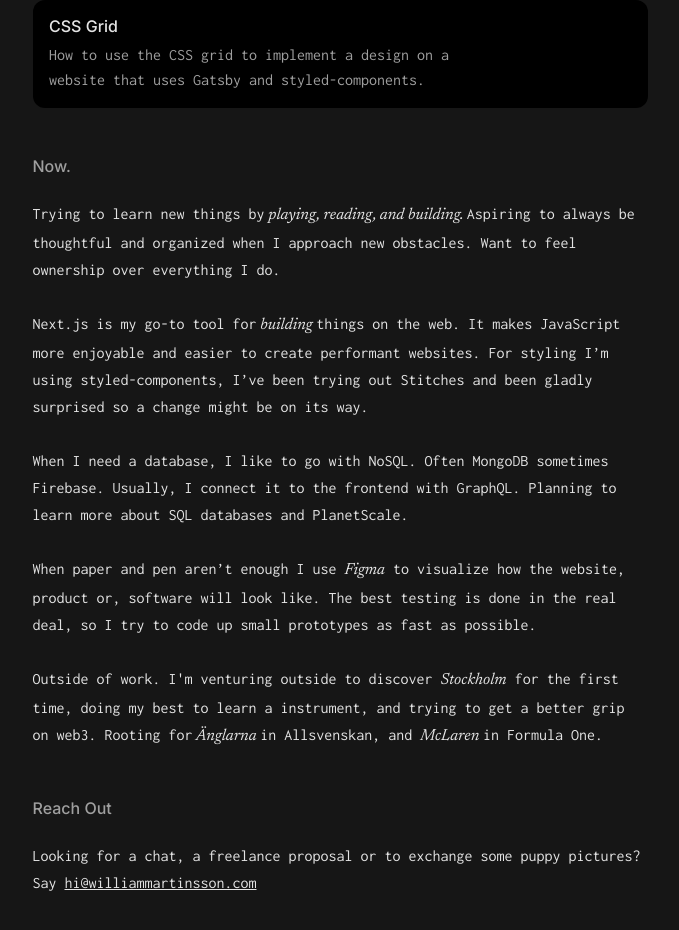
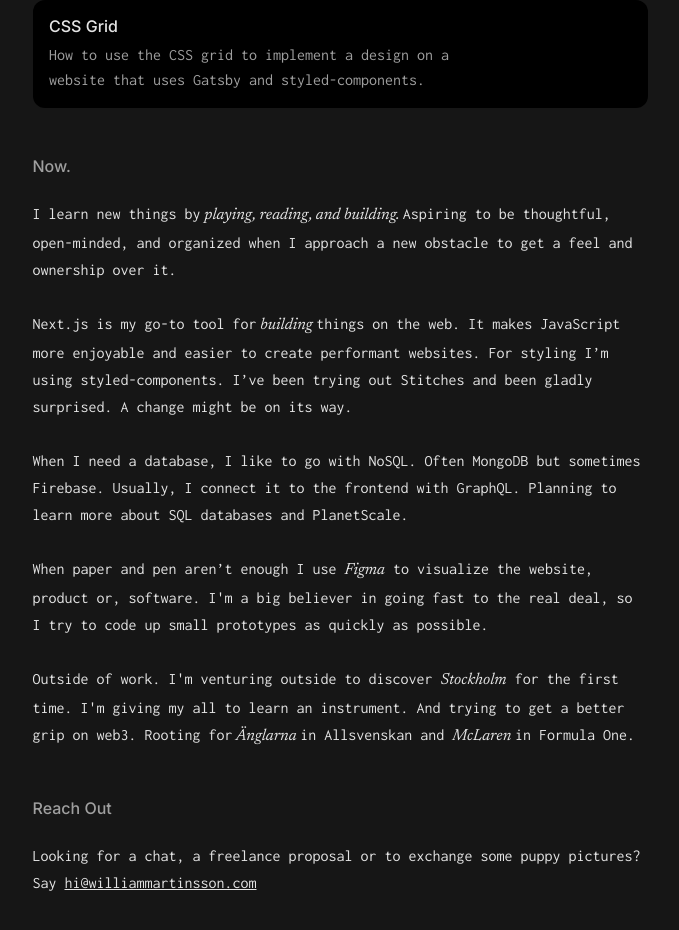
Before and after one commit to Marwil96/william, a Next.js app: page / in a window 1280 px wide. Shown: the part 1315-2245 px from the top of the page, without its empty margins (300-979 px from the left). Built offline with nearby package versions, Linux system fonts and the light colour scheme; some icons are missing.

Commit message:
new biotext

```diff
--- a/src/pages/contact.tsx
+++ b/src/pages/contact.tsx
@@ -105,7 +105,7 @@ const Contact: NextPage = () => {
 
       <SectionLabel>Now.</SectionLabel>
       <TextBlock>
-        Trying to learn new things by<strong> playing, reading, and building. </strong> Aspiring to always be thoughtful and organized when I approach new obstacles. Want to feel ownership over everything I do. <br/><br/>Next.js is my go-to tool for<strong> building </strong>things on the web. It makes JavaScript more enjoyable and easier to create performant websites. For styling I’m using styled-components, I’ve been trying out Stitches and been gladly surprised so a change might be on its way. <br/><br/>When I need a database, I like to go with NoSQL. Often MongoDB sometimes Firebase. Usually, I connect it to the frontend with GraphQL. Planning to learn more about SQL databases and PlanetScale. <br/><br/>When paper and pen aren’t enough I use <strong>Figma</strong> to visualize how the website, product or, software will look like. The best testing is done in the real deal, so I try to code up small prototypes as fast as possible. <br/><br/>Outside of work. I'm venturing outside to discover <strong>Stockholm</strong> for the first time, doing my best to learn a instrument, and trying to get a better grip on web3. Rooting for<strong> Änglarna </strong> in Allsvenskan, and <strong> McLaren </strong> in Formula One.
+        I learn new things by<strong> playing, reading, and building. </strong> Aspiring to be thoughtful, open-minded, and organized when I approach a new obstacle to get a feel and ownership over it. <br/><br/>Next.js is my go-to tool for<strong> building </strong>things on the web. It makes JavaScript more enjoyable and easier to create performant websites. For styling I’m using styled-components. I’ve been trying out Stitches and been gladly surprised. A change might be on its way. <br/><br/>When I need a database, I like to go with NoSQL. Often MongoDB but sometimes Firebase. Usually, I connect it to the frontend with GraphQL. Planning to learn more about SQL databases and PlanetScale. <br/><br/>When paper and pen aren’t enough I use <strong>Figma</strong> to visualize the website, product or, software. I'm a big believer in going fast to the real deal, so I try to code up small prototypes as quickly as possible. <br/><br/>Outside of work. I'm venturing outside to discover <strong>Stockholm</strong> for the first time. I'm giving my all to learn an instrument. And trying to get a better grip on web3. Rooting for<strong> Änglarna </strong> in Allsvenskan and <strong> McLaren </strong> in Formula One.
       </TextBlock>
     </Layout>
   )
--- a/src/pages/index.tsx
+++ b/src/pages/index.tsx
@@ -77,7 +77,7 @@ const Home: NextPage = () => {
       </CardWrapper>
       <SectionLabel>Now.</SectionLabel>
       <TextBlock>
-        Trying to learn new things by<strong> playing, reading, and building. </strong> Aspiring to always be thoughtful and organized when I approach new obstacles. Want to feel ownership over everything I do. <br/><br/>Next.js is my go-to tool for<strong> building </strong>things on the web. It makes JavaScript more enjoyable and easier to create performant websites. For styling I’m using styled-components, I’ve been trying out Stitches and been gladly surprised so a change might be on its way. <br/><br/>When I need a database, I like to go with NoSQL. Often MongoDB sometimes Firebase. Usually, I connect it to the frontend with GraphQL. Planning to learn more about SQL databases and PlanetScale. <br/><br/>When paper and pen aren’t enough I use <strong>Figma</strong> to visualize how the website, product or, software will look like. The best testing is done in the real deal, so I try to code up small prototypes as fast as possible. <br/><br/>Outside of work. I'm venturing outside to discover <strong>Stockholm</strong> for the first time, doing my best to learn a instrument, and trying to get a better grip on web3. Rooting for<strong> Änglarna </strong> in Allsvenskan, and <strong> McLaren </strong> in Formula One.
+        I learn new things by<strong> playing, reading, and building. </strong> Aspiring to be thoughtful, open-minded, and organized when I approach a new obstacle to get a feel and ownership over it. <br/><br/>Next.js is my go-to tool for<strong> building </strong>things on the web. It makes JavaScript more enjoyable and easier to create performant websites. For styling I’m using styled-components. I’ve been trying out Stitches and been gladly surprised. A change might be on its way. <br/><br/>When I need a database, I like to go with NoSQL. Often MongoDB but sometimes Firebase. Usually, I connect it to the frontend with GraphQL. Planning to learn more about SQL databases and PlanetScale. <br/><br/>When paper and pen aren’t enough I use <strong>Figma</strong> to visualize the website, product or, software. I'm a big believer in going fast to the real deal, so I try to code up small prototypes as quickly as possible. <br/><br/>Outside of work. I'm venturing outside to discover <strong>Stockholm</strong> for the first time. I'm giving my all to learn an instrument. And trying to get a better grip on web3. Rooting for<strong> Änglarna </strong> in Allsvenskan and <strong> McLaren </strong> in Formula One.
       </TextBlock>
       <SectionLabel>Reach Out</SectionLabel>
       <TextBlock>Looking for a chat, a freelance proposal or to exchange some puppy pictures? Say <a target='__blank' href='mailto:hi@williammartinsson.com'>hi@williammartinsson.com</a></TextBlock>
```
